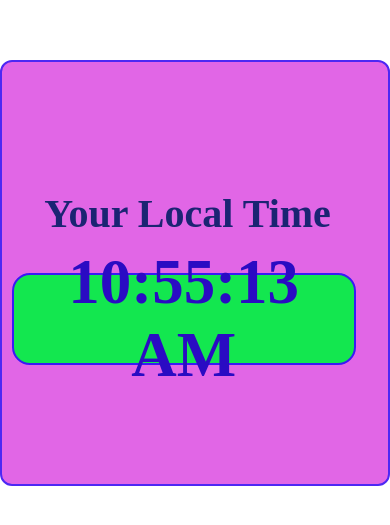
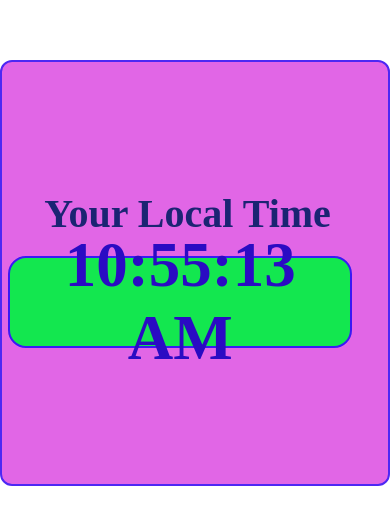
Before and after one commit to Imtiyaz-78/Digtal_clock_by_javaScript, a plain HTML site: page index.html in a window 390 px wide. Shown: the part 149-674 px from the top of the page. Drawn offline with Linux system fonts and the light colour scheme.

Commit message:
clock re seaigned

```diff
--- a/style.css
+++ b/style.css
@@ -75,8 +75,8 @@ body {
         display: grid;
         place-content: center;
         position: absolute;
-        left: 2.5%;
-        top: 50%;
+        left: 1.6%;
+        top: 46%;
         font-size: 63px;
         font-weight: 900;
         color: #2a0bc3;
```
